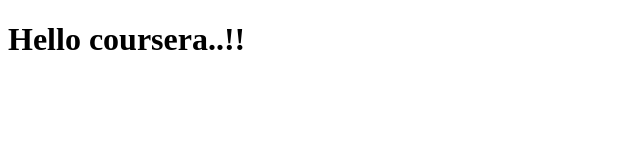
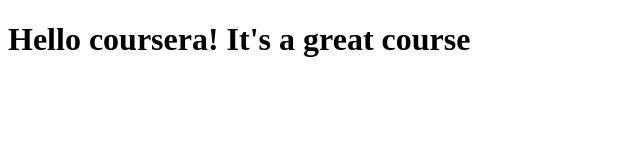
Before and after one commit to jA71/coursera-test, a plain HTML site: page site/index.html in a window 1280 px wide. Shown: the whole page, without its empty margins (0-640 px from the left). Drawn offline with Linux system fonts and the light colour scheme.

Commit message:
Small addition to our page content.

```diff
--- a/site/index.html
+++ b/site/index.html
@@ -4,6 +4,6 @@
 	<title>Hello</title>
 </head>
 <body>
-<h1>Hello coursera..!!</h1>
+<h1>Hello coursera! It's a great course</h1>
 </body>
 </html>
```
